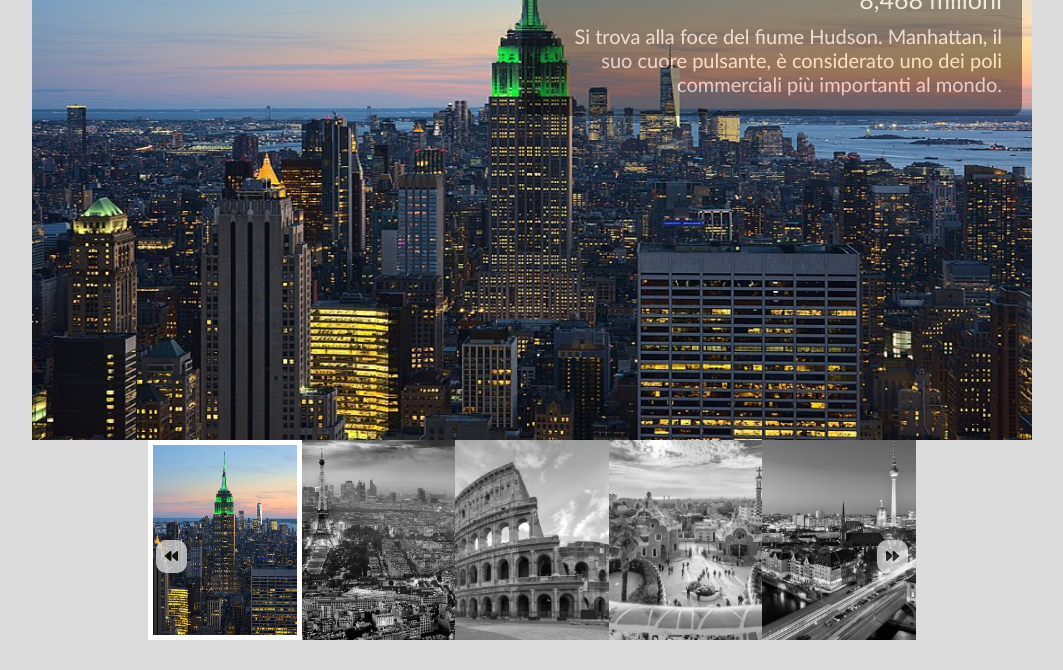
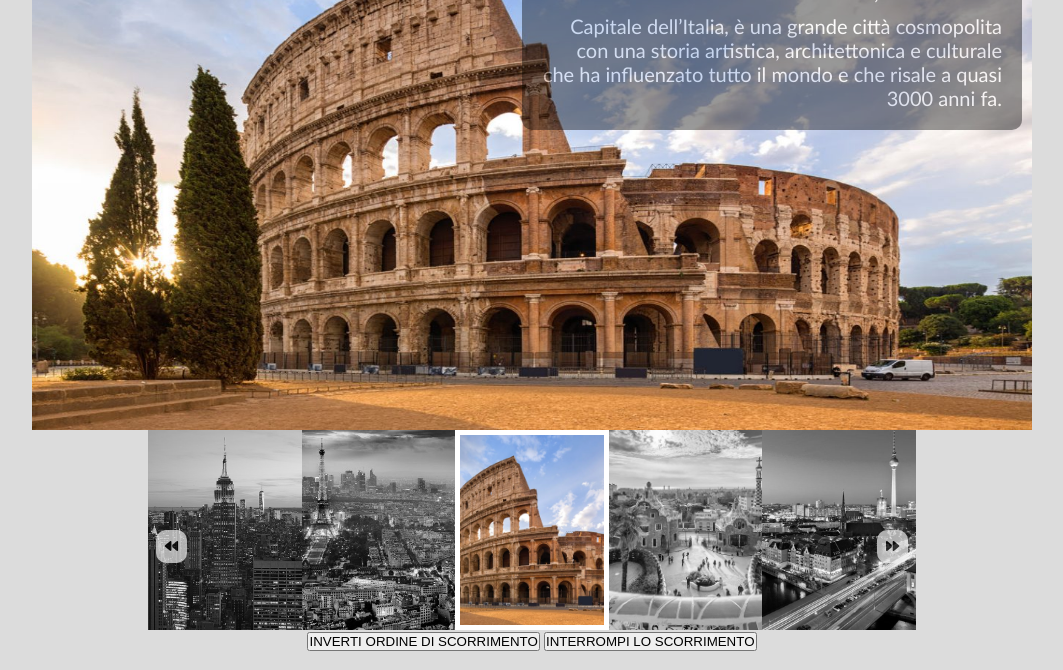
Before and after one commit to carmelopalumbo/js-array-objects-carousel, a plain HTML site: page index.html in a window 1280 px wide. Shown: the part 130-800 px from the top of the page, without its empty margins (108-1171 px from the left). Drawn offline with Linux system fonts and the light colour scheme.

Commit message:
add-timing-function

```diff
--- a/assets/css/style.css
+++ b/assets/css/style.css
@@ -73,11 +73,13 @@ body {
 .thumb_none{
     filter: grayscale(1);
     border: none;
+    transition: all .5s;
 }
 
 .thumb_active{
     filter: grayscale(0);
     border: 5px solid white;
+    transition: all .5s;
 }
 
 #prev,
--- a/assets/js/script.js
+++ b/assets/js/script.js
@@ -77,6 +77,9 @@ btnPrev.addEventListener('click', function(){
 // console.log(imgBig);
 // console.log(imgThumb);
 
+
+// funzioni
+
 function getContentTop(){
     let content = '';
 
@@ -131,3 +134,10 @@ function nextCity(checkCounter){
     defaultPage();
 
 }
+
+
+// timing function
+
+const timingCarousel = setInterval(function(){
+    nextCity(true);
+}, 2000);
--- a/index.html
+++ b/index.html
@@ -15,7 +15,6 @@
 <body>
 
     <div class="container">
-
           <div class="slider-big">
             <!-- from js -->
           </div>
@@ -32,6 +31,10 @@
             </div>
          </div>
 
+         <div class="footer-button">
+            <button>INVERTI ORDINE DI SCORRIMENTO</button>
+            <button>INTERROMPI LO SCORRIMENTO</button>
+         </div>
     </div>
 
     <!-- SCRIPT JS -->
```
